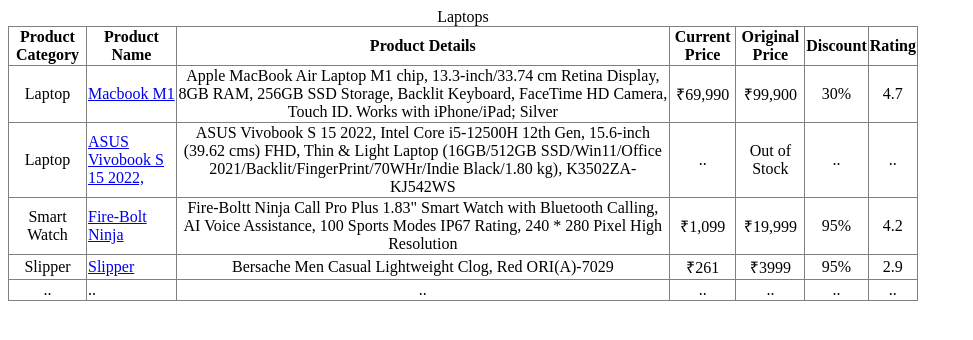
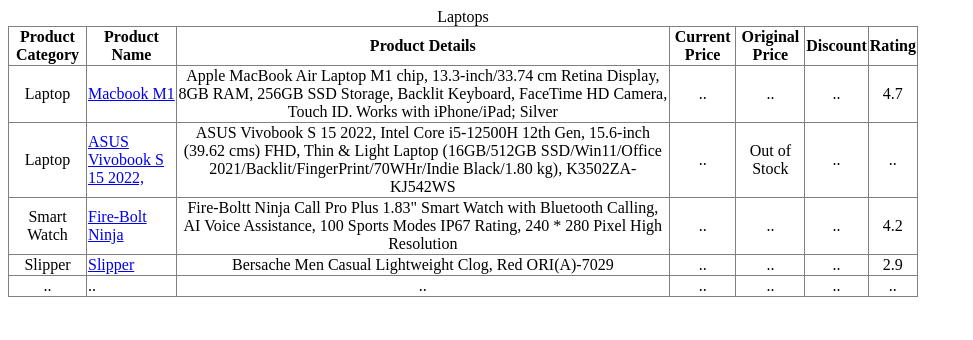
Before and after one commit to K-RD/Products, a plain HTML site: page index.html in a window 1280 px wide. Shown: the whole page, without its empty margins (0-973 px from the left). Drawn offline with Linux system fonts and the light colour scheme.

Commit message:
Marked price field as blank.
1. Price filled must be dynamic , which changes automatically upon source changes.
2. We will use scrapping to fill price field in realtime.

```diff
--- a/index.html
+++ b/index.html
@@ -23,9 +23,9 @@
 						<td align="center">Laptop</td>
 						<td align="left"><a target="_blank" href="https://www.amazon.in/Apple-MacBook-Chip-13-inch-256GB/dp/B08N5T6CZ6/ref=sr_1_1_sspa?keywords=macbook+m1&amp;qid=1696929327&amp;sr=8-1-spons&amp;sp_csd=d2lkZ2V0TmFtZT1zcF9hdGY&amp;psc=1&_encoding=UTF8&tag=krd21-21&linkCode=ur2&linkId=8d37fb031c271b5a32dcbc4a637c9149&camp=3638&creative=24630">Macbook M1</a></td>
 						<td align="center">Apple MacBook Air Laptop M1 chip, 13.3-inch/33.74 cm Retina Display, 8GB RAM, 256GB SSD Storage, Backlit Keyboard, FaceTime HD Camera, Touch ID. Works with iPhone/iPad; Silver</td>
-						<td align="center">₹69,990</td>
-						<td align="center">₹99,900</td>
-						<td align="center">30%</td>
+						<td align="center">..</td>
+						<td align="center">..</td>
+						<td align="center">..</td>
 						<td align="center">4.7</td>
 					</tr>
 					<tr align="left">
@@ -41,18 +41,18 @@
 						<td align="center">Smart Watch</td>
 						<td align="left"><a target="_blank" href="https://www.amazon.in/dp/B0BF57RN3K?&_encoding=UTF8&tag=krd21-21&linkCode=ur2&linkId=cdcef0150ab5114861a5141ac37e3915&camp=3638&creative=24630">Fire-Bolt Ninja</a></td>
 						<td align="center">Fire-Boltt Ninja Call Pro Plus 1.83" Smart Watch with Bluetooth Calling, AI Voice Assistance, 100 Sports Modes IP67 Rating, 240 * 280 Pixel High Resolution</td>
-						<td align="center">₹1,099</td>
-						<td align="center"> ₹19,999</td>
-						<td align="center">95%</td>
+						<td align="center">..</td>
+						<td align="center">..</td>
+						<td align="center">..</td>
 						<td align="center">4.2</td>
 					</tr>
 					<tr align="left">
 						<td align="center">Slipper</td>
 						<td align="left"><a target="_blank" href="https://www.amazon.in/dp/B0B8DPQ4H6?_encoding=UTF8&amp;ref_=cm_sw_r_cp_ud_dp_08SND9SPVN27474E7H4V&amp;th=1&amp;psc=1&_encoding=UTF8&tag=krd21-21&linkCode=ur2&linkId=ea78920bc15f93f2e8cf848445350419&camp=3638&creative=24630">Slipper</a></td>
 						<td align="center">Bersache Men Casual Lightweight Clog, Red ORI(A)-7029</td>
-						<td align="center">₹261</td>
-						<td align="center">₹3999</td>
-						<td align="center">95%</td>
+						<td align="center">..</td>
+						<td align="center">..</td>
+						<td align="center">..</td>
 						<td align="center">2.9</td>
 					</tr>
 					<tr align="left">
```
